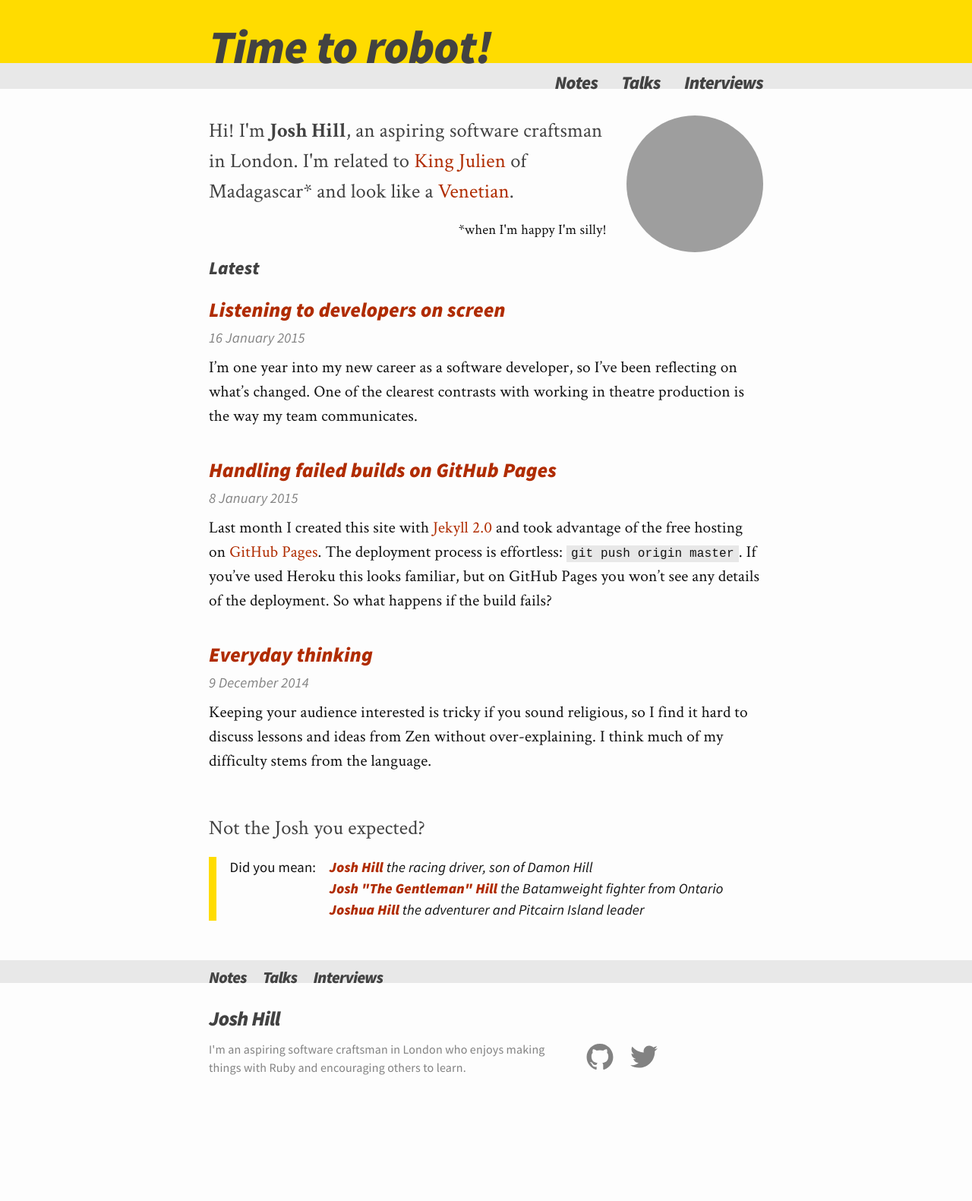
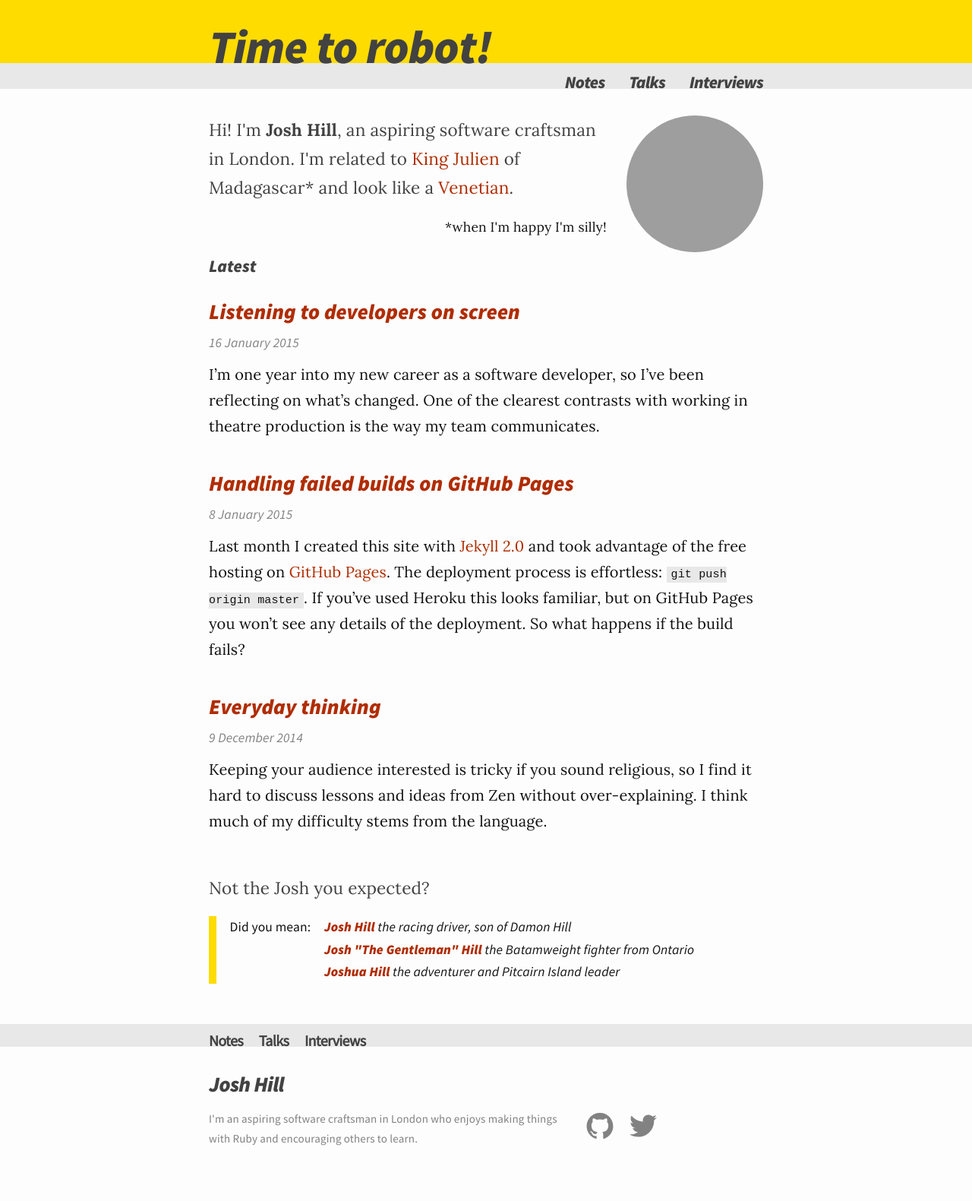
Before and after one commit to jamesjoshuahill/jamesjoshuahill.github.io, a Jekyll site: the page built from index.html, in a window 1280 px wide. Shown: the whole page at 76% size. Built offline with Jekyll 4.4.1, drawn with Linux system fonts in a browser that asks for light colours; before the commit the page ends 1487 px from its top, so only the background shows below that; grey boxes are pictures that could not be loaded.

Commit message:
Change body font to Lora

```diff
--- a/_sass/_layout.scss
+++ b/_sass/_layout.scss
@@ -15,7 +15,7 @@
     }
 
     @include media-query($on-palm) {
-        max-height: 40pt;
+        max-height: 39pt;
         border-bottom: 16pt solid $grey-color-light;
     }
 }
@@ -53,7 +53,7 @@
 
 .site-nav {
     float: right;
-    padding-top: 68.5pt;
+    padding-top: 67pt;
 
     .menu-icon {
         display: none;
@@ -84,7 +84,7 @@
     }
 
     @include media-query($on-laptop) {
-        padding-top: 57.5pt;
+        padding-top: 55pt;
 
         .page-link {
             font-size: 17pt;
@@ -154,8 +154,7 @@
 
 .footer-nav {
     font-weight: bold;
-    font-style: italic;
-    margin-top: -($spacing-unit * 5 / 3);
+    margin-top: -60px;
     margin-bottom: $spacing-unit / 2;
     letter-spacing: $title-letter-spacing;
 
@@ -240,7 +239,7 @@
     font-family: $base-font-family;
     font-weight: normal;
     font-style: normal;
-    font-size: $heading-font-size;
+    font-size: $subheading-font-size;
 }
 
 .asterisk {
--- a/css/main.scss
+++ b/css/main.scss
@@ -3,14 +3,14 @@
 ---
 @charset "utf-8";
 
-@import url(http://fonts.googleapis.com/css?family=Source+Sans+Pro:400,400italic,900italic|Crimson+Text:400,400italic,700,700italic);
+@import url(http://fonts.googleapis.com/css?family=Source+Sans+Pro:400,400italic,900italic|Lora:400,400italic,700,700italic);
 
 // Our variables
-$base-font-family: 'Crimson Text', Georgia, serif;
-$base-font-size:   16pt;
-$base-line-height: 1.5;
+$base-font-family: 'Lora', Georgia, serif;
+$base-font-size:   15pt;
+$base-line-height: 1.7;
 
-$heading-font-size: $base-font-size * 1.25;
+$heading-font-size: $base-font-size * 1.4;
 $subheading-font-size: $base-font-size * 1.125;
 $small-font-size:  $base-font-size * 0.875;
 $code-font-size:   $base-font-size * 0.75;
```
